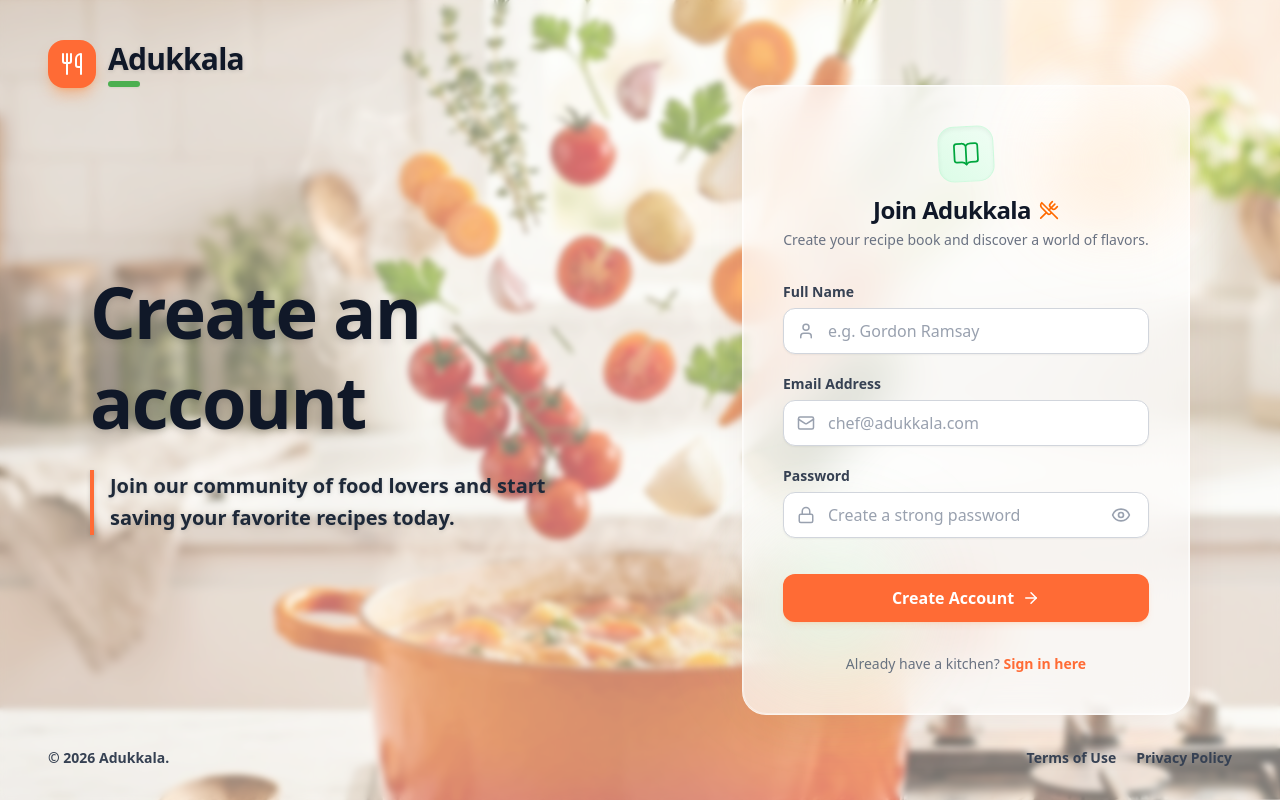
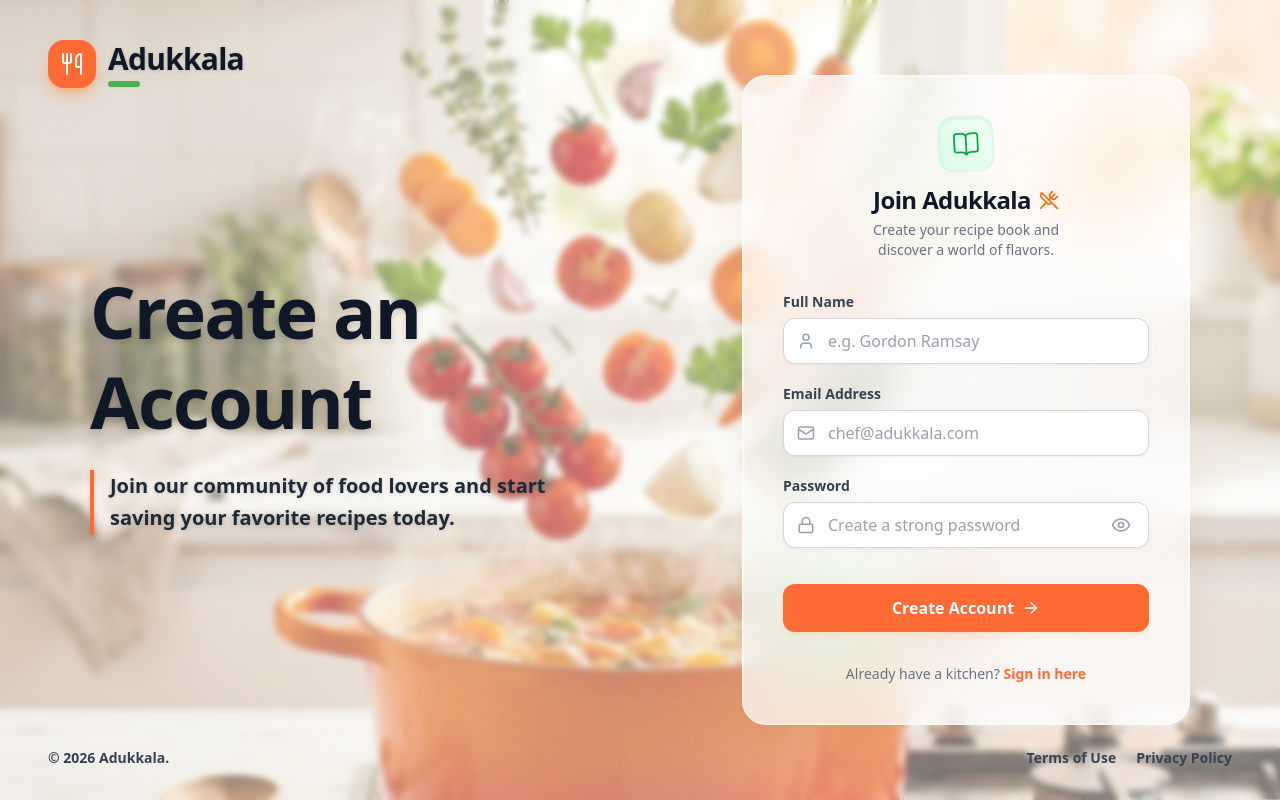
Before and after one commit to Adharsh-tvm/Adukkala, a Next.js app in the folder adukkala-frontend/: page /register in a window 1280 px wide. Built offline with nearby package versions, Linux system fonts and the light colour scheme; no server answers.

Commit message:
Login and register page implemented

```diff
--- a/adukkala-frontend/src/app/(public)/login/page.tsx
+++ b/adukkala-frontend/src/app/(public)/login/page.tsx
@@ -10,7 +10,7 @@ export const metadata = {
 export default function LoginPage() {
   return (
     <AuthLayout
-      title="Welcome back!"
+      title="Welcome Back!"
       subtitle="Sign in to your account to continue discovering delicious recipes."
     >
       <LoginForm />
--- a/adukkala-frontend/src/app/(public)/register/page.tsx
+++ b/adukkala-frontend/src/app/(public)/register/page.tsx
@@ -11,7 +11,7 @@ export const metadata = {
 export default function RegisterPage() {
   return (
     <AuthLayout
-      title="Create an account"
+      title="Create an Account"
       subtitle="Join our community of food lovers and start saving your favorite recipes today."
     >
       <RegisterForm />
--- a/adukkala-frontend/src/components/auth/LoginForm.tsx
+++ b/adukkala-frontend/src/components/auth/LoginForm.tsx
@@ -24,7 +24,6 @@ type LoginValues = z.infer<typeof loginSchema>;
 export default function LoginForm() {
   const router = useRouter();
   const [isSubmitting, setIsSubmitting] = useState(false);
-  const [globalError, setGlobalError] = useState("");
 
   const {
     register,
@@ -40,7 +39,6 @@ export default function LoginForm() {
 
   const onSubmit = async (data: LoginValues) => {
     setIsSubmitting(true);
-    setGlobalError("");
 
     try {
       const response = await loginAction(data);
@@ -49,10 +47,10 @@ export default function LoginForm() {
         router.push("/");
         router.refresh();
       } else {
-        setGlobalError(response.message || "Invalid email or password");
+        toast.error(response.message || "Invalid email or password");
       }
     } catch (error: any) {
-      setGlobalError(error?.message || "An unexpected error occurred");
+      toast.error(error?.message || "An unexpected error occurred");
     } finally {
       setIsSubmitting(false);
     }
@@ -76,13 +74,6 @@ export default function LoginForm() {
           Login to access your favorite recipes and daily meal plans.
         </p>
       </div>
-
-      {globalError && (
-        <div className="p-3 rounded-xl bg-red-50 border border-red-100 text-red-600 text-sm font-medium flex items-center gap-2">
-          <div className="w-1.5 h-1.5 rounded-full bg-red-500"></div>
-          {globalError}
-        </div>
-      )}
 
       <form onSubmit={handleSubmit(onSubmit)} className="flex flex-col gap-5 relative z-10">
         <InputField
--- a/adukkala-frontend/src/components/auth/RegisterForm.tsx
+++ b/adukkala-frontend/src/components/auth/RegisterForm.tsx
@@ -73,7 +73,7 @@ export default function RegisterForm() {
           <h3 className="text-2xl font-extrabold text-gray-900 tracking-tight">Join Adukkala</h3>
           <UtensilsCrossed className="text-orange-500 h-5 w-5" />
         </div>
-        <p className="text-sm text-gray-500 font-medium text-center">
+        <p className="text-sm text-gray-500 font-medium text-center max-w-60">
           Create your recipe book and discover a world of flavors.
         </p>
       </div>
```
